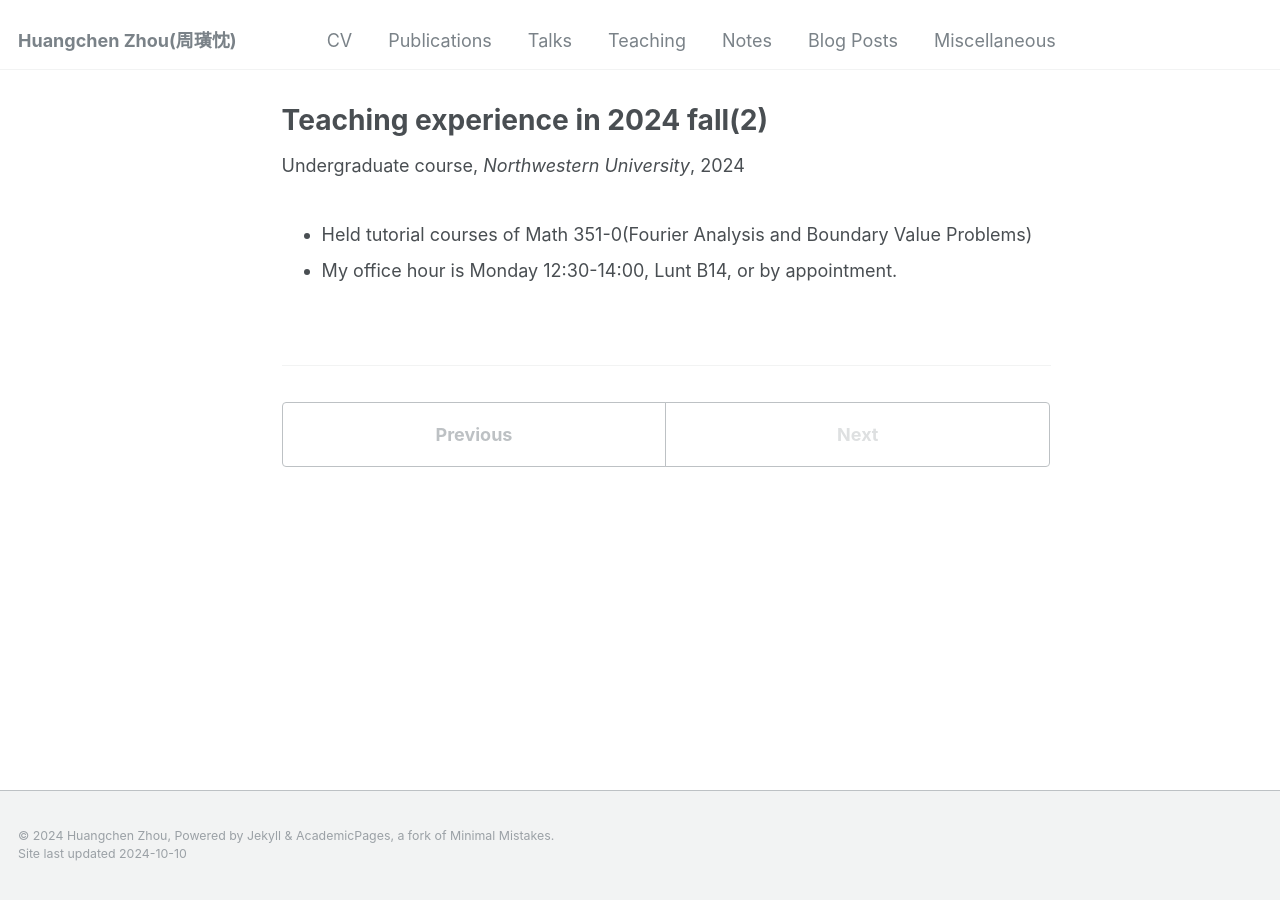
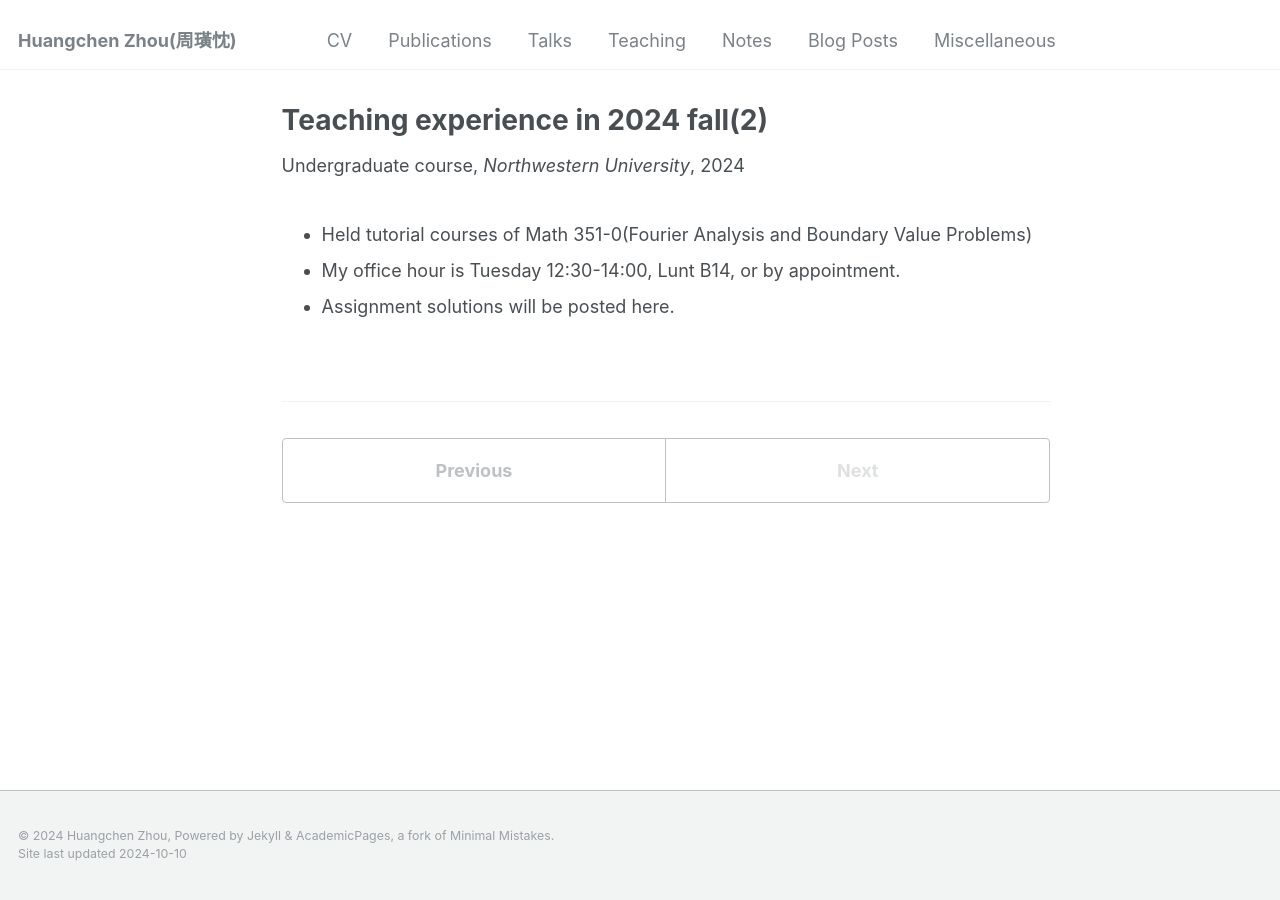
Before and after one commit to zhc515/zhc515.github.io, a Jekyll site: the page built from _teaching/2024-fall-teaching-2.md, in a window 1280 px wide. Built offline with Jekyll 4.4.1, drawn with Linux system fonts in a browser that asks for light colours.

Commit message:
Update 2024-fall-teaching-2.md

```diff
--- a/_teaching/2024-fall-teaching-2.md
+++ b/_teaching/2024-fall-teaching-2.md
@@ -9,4 +9,5 @@ location: "Evanston, US"
 ---
 
 - Held tutorial courses of Math 351-0(Fourier Analysis and Boundary Value Problems)
-- My office hour is Monday 12:30-14:00, Lunt B14, or by appointment.
+- My office hour is Tuesday 12:30-14:00, Lunt B14, or by appointment.
+- Assignment solutions will be posted here.
```
